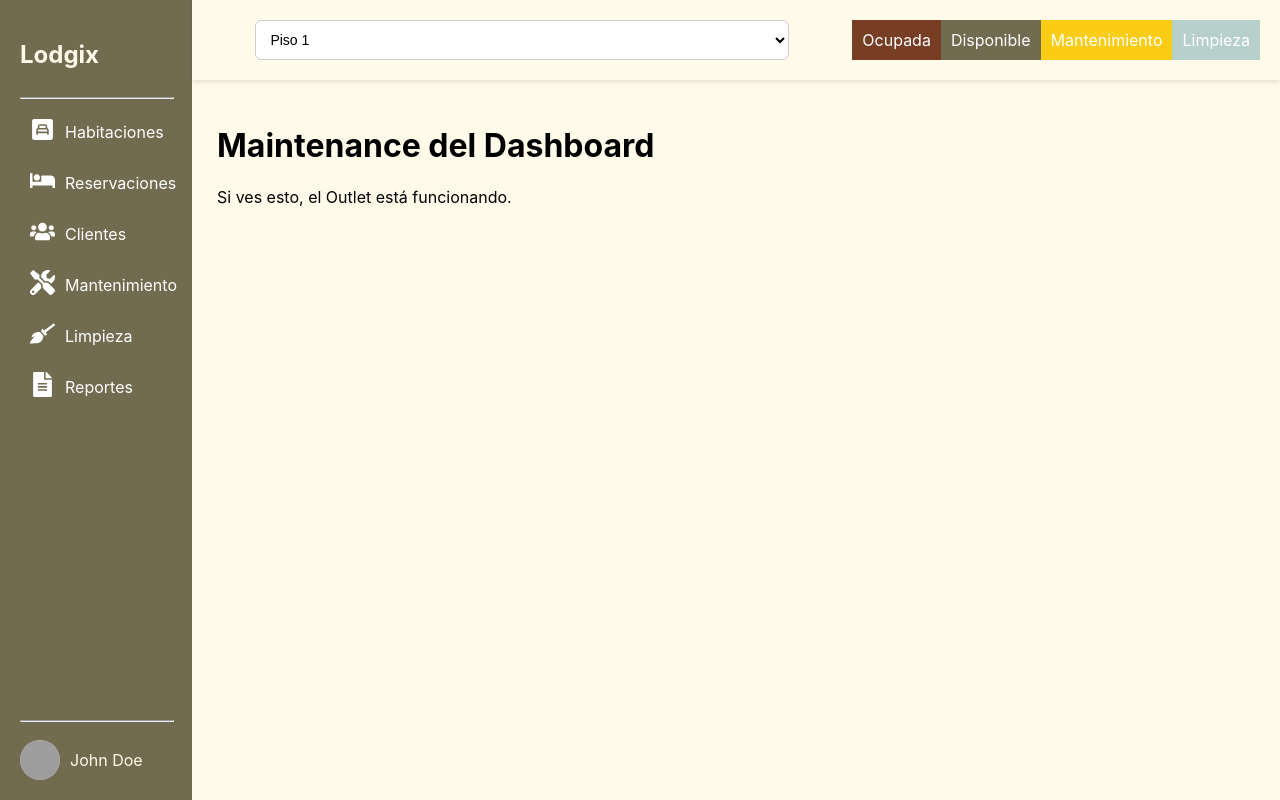
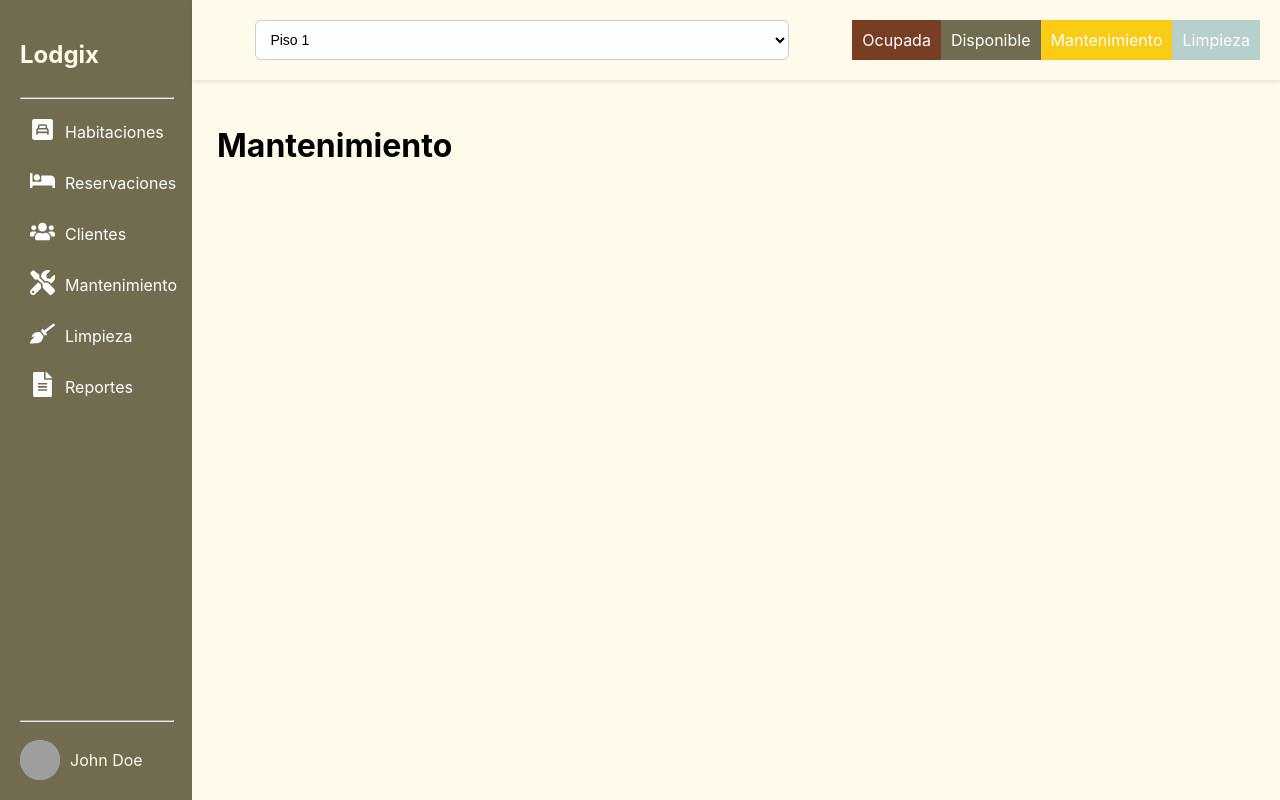
Before and after one commit to JorgeHGZZ/lodgix, a React (Vite) app in the folder Frontend/: page /dashboard/mantenimiento in a window 1280 px wide. Shown: the top 800 px of the page. Built offline with nearby package versions, Linux system fonts and the light colour scheme; grey boxes are pictures that could not be loaded.

Commit message:
Update Maintenance.tsx

```diff
--- a/Frontend/src/pages/dashboard/Maintenance.tsx
+++ b/Frontend/src/pages/dashboard/Maintenance.tsx
@@ -1,8 +1,8 @@
 function Maintenance(){
     return (
         <div>
-            <h1>Maintenance del Dashboard</h1>
-            <p>Si ves esto, el Outlet está funcionando.</p>
+            <h1>Mantenimiento</h1>
+            {/* <p>Si ves esto, el Outlet está funcionando.</p> */}
         </div>
     )
 }
```
